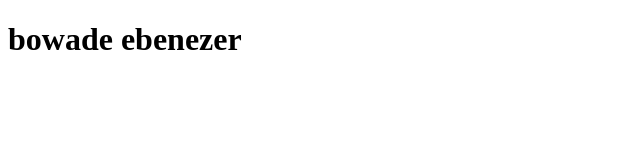
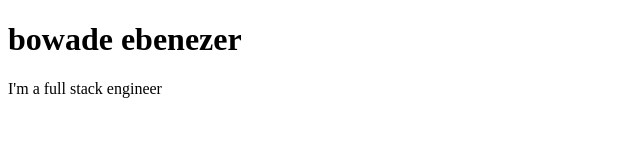
Before and after one commit to Aypbami95/Git, a plain HTML site: page index.html in a window 1280 px wide. Shown: the whole page, without its empty margins (0-640 px from the left). Drawn offline with Linux system fonts and the light colour scheme.

Commit message:
my second page

```diff
--- a/index.html
+++ b/index.html
@@ -3,9 +3,12 @@
 <head>
     <meta charset="UTF-8">
     <meta name="viewport" content="width=device-width, initial-scale=1.0">
-    <title>Document</title>
+    <title>my first web page</title>
 </head>
 <body>
 <h1>bowade ebenezer</h1>
+<p>I'm a full stack engineer<P>
+
+</p>
 </body>
 </html>
```
